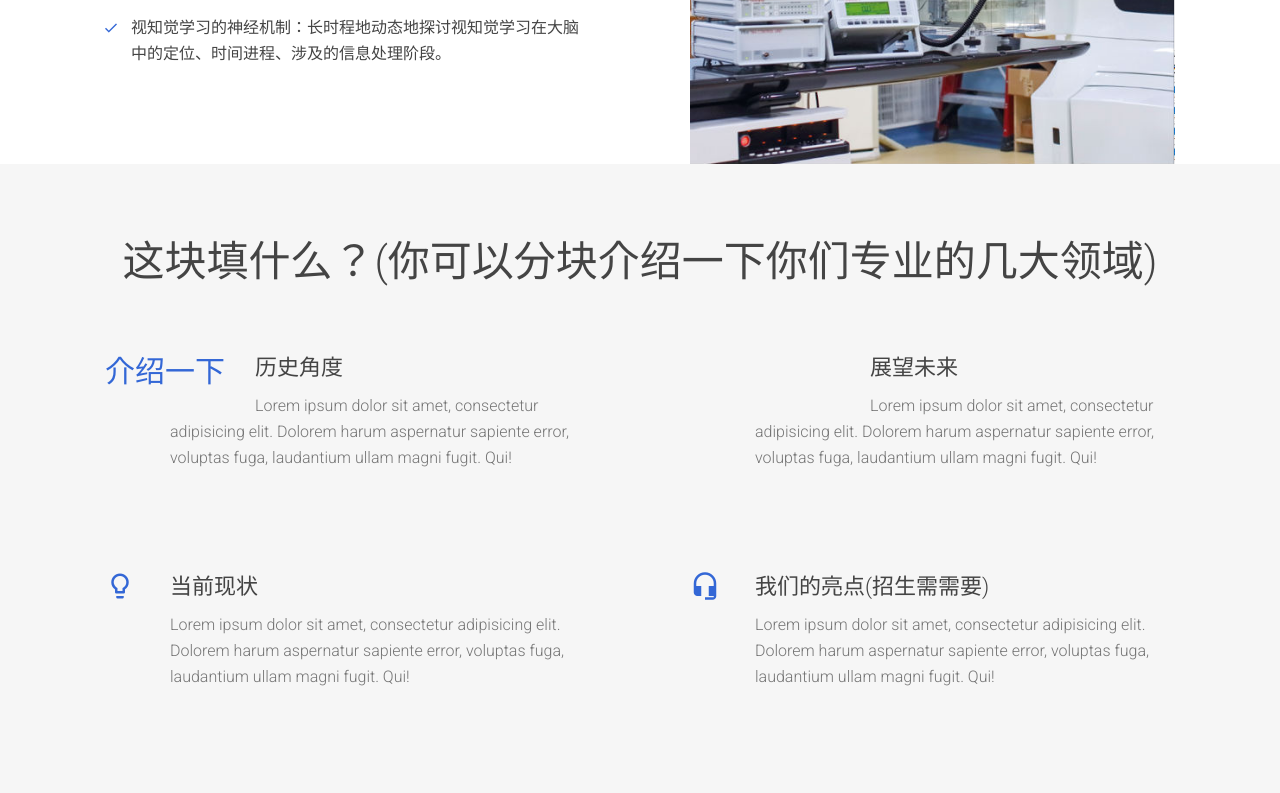
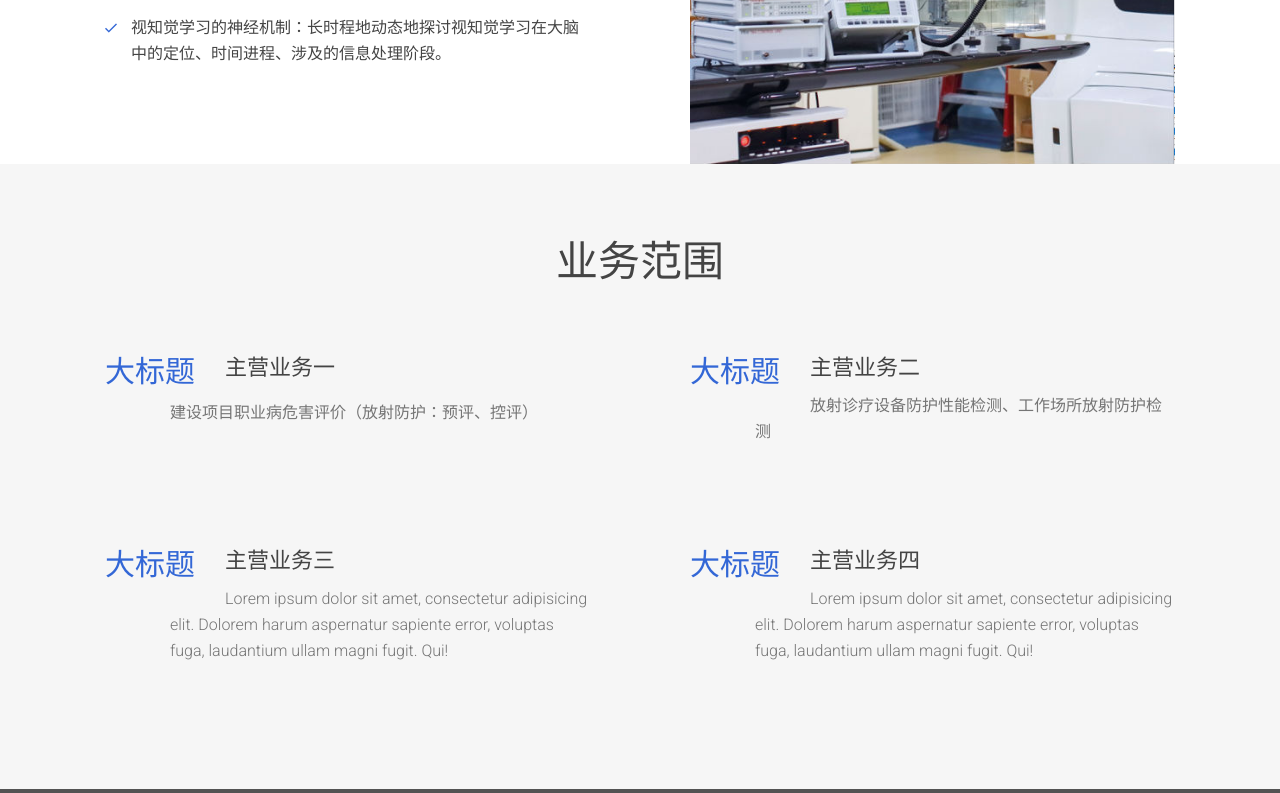
Before and after one commit to beizhongshashui/django_hnph, a Django app: page /hnph/ in a window 1280 px wide. Shown: the part 1325-2118 px from the top of the page. Run offline with Django 3.2, Linux system fonts and the light colour scheme; some libraries are stand-ins or nearby versions; some web fonts are replaced; grey boxes are pictures that could not be loaded.

Commit message:
修改业务内容

```diff
--- a/django_hnph/templates/hnph/index.html
+++ b/django_hnph/templates/hnph/index.html
@@ -84,24 +84,24 @@
                         <div class="container padding-lg">
                             <div class="row no-margin">
                                 <div class="col-md-12 padding-leftright-null text-center">
-                                    <h2 class="margin-bottom-small left">这块填什么？(你可以分块介绍一下你们专业的几大领域)</h2>
+                                    <h2 class="margin-bottom-small left">业务范围</h2>
                                 </div>
                                 <div class="row no-margin">
                                     <div class="col-md-6 padding-leftright-null">
                                         <div class="text padding-md-bottom-null">
-                                            <i class="material-icons color service left">介绍一下1</i>
+                                            <i class="material-icons color service left">大标题1</i>
                                             <div class="service-content large">
-                                                <h3 class="margin-bottom-extrasmall">历史角度</h3>
-                                                <p class="margin-bottom-null">Lorem ipsum dolor sit amet, consectetur adipisicing elit. Dolorem harum aspernatur sapiente error, voluptas fuga, laudantium ullam magni fugit. Qui!</p>
+                                                <h3 class="margin-bottom-extrasmall">主营业务一</h3>
+                                                <p class="margin-bottom-null">   建设项目职业病危害评价（放射防护：预评、控评）</p>
                                             </div>
                                         </div>
                                     </div>
                                     <div class="col-md-6 padding-leftright-null">
                                         <div class="text padding-md-bottom-null">
-                                            <i class="material-icons color service left">peoplo</i>
+                                            <i class="material-icons color service left">大标题2</i>
                                             <div class="service-content large">
-                                                <h3 class="margin-bottom-extrasmall">展望未来</h3>
-                                                <p class="margin-bottom-null">Lorem ipsum dolor sit amet, consectetur adipisicing elit. Dolorem harum aspernatur sapiente error, voluptas fuga, laudantium ullam magni fugit. Qui!</p>
+                                                <h3 class="margin-bottom-extrasmall">主营业务二</h3>
+                                                <p class="margin-bottom-null">   放射诊疗设备防护性能检测、工作场所放射防护检测</p>
                                             </div>
                                         </div>
                                     </div>
@@ -109,18 +109,18 @@
                                 <div class="row no-margin">
                                     <div class="col-md-6 padding-leftright-null">
                                         <div class="text padding-md-bottom-null">
-                                            <i class="material-icons color service left">lightbulb_outline</i>
+                                            <i class="material-icons color service left">大标题3</i>
                                             <div class="service-content large">
-                                                <h3 class="margin-bottom-extrasmall">当前现状</h3>
+                                                <h3 class="margin-bottom-extrasmall">主营业务三</h3>
                                                 <p class="margin-bottom-null">Lorem ipsum dolor sit amet, consectetur adipisicing elit. Dolorem harum aspernatur sapiente error, voluptas fuga, laudantium ullam magni fugit. Qui!</p>
                                             </div>
                                         </div>
                                     </div>
                                     <div class="col-md-6 padding-leftright-null">
                                         <div class="text padding-md-bottom-null">
-                                            <i class="material-icons color service left">headset_mic</i>
+                                            <i class="material-icons color service left">大标题4</i>
                                             <div class="service-content large">
-                                                <h3 class="margin-bottom-extrasmall">我们的亮点(招生需需要)</h3>
+                                                <h3 class="margin-bottom-extrasmall">主营业务四</h3>
                                                 <p class="margin-bottom-null">Lorem ipsum dolor sit amet, consectetur adipisicing elit. Dolorem harum aspernatur sapiente error, voluptas fuga, laudantium ullam magni fugit. Qui!</p>
                                             </div>
                                         </div>
```
